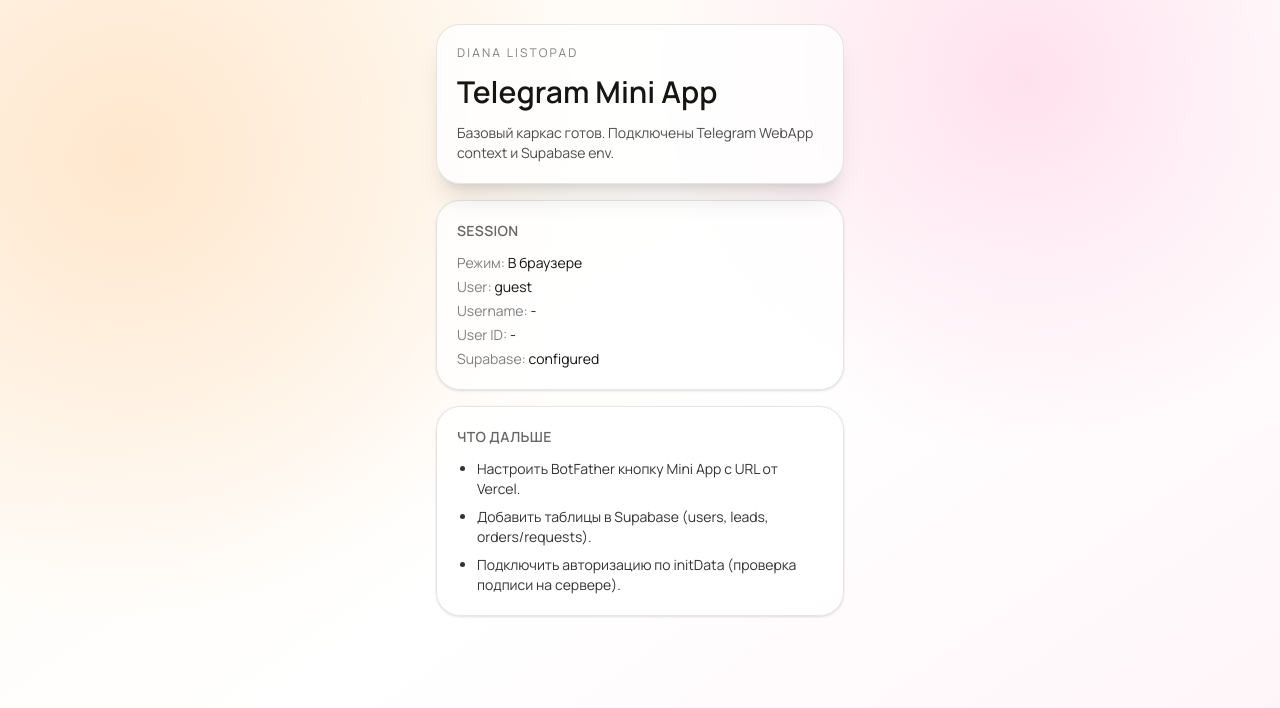
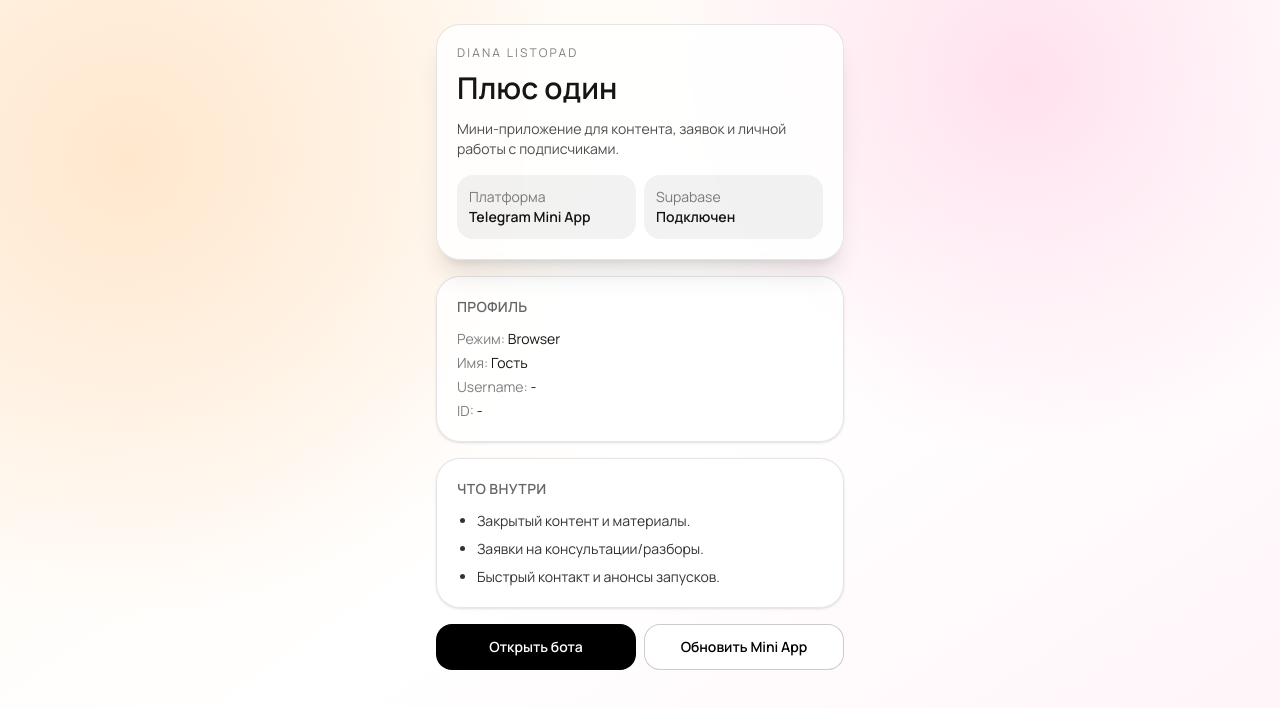
Before and after one commit to Fibonachhi/diana, a Next.js app: page / in a window 1280 px wide. Shown: the top 708 px of the page. Built offline with nearby package versions, Linux system fonts and the light colour scheme; no server answers.

Commit message:
feat: fill mini app home screen content

```diff
--- a/app/page.tsx
+++ b/app/page.tsx
@@ -12,7 +12,7 @@
 type TelegramWebApp = {
   ready: () => void;
   expand: () => void;
-  colorScheme?: "light" | "dark";
+  openTelegramLink?: (url: string) => void;
   initDataUnsafe?: {
     user?: TelegramUser;
   };
@@ -28,13 +28,12 @@
 
 function getTelegramContext() {
   if (typeof window === "undefined") {
-    return { isTelegram: false, user: null as TelegramUser | null };
+    return { isTelegram: false, user: null as TelegramUser | null, webApp: null as TelegramWebApp | null };
   }
 
-  const webApp = window.Telegram?.WebApp;
-
+  const webApp = window.Telegram?.WebApp ?? null;
   if (!webApp) {
-    return { isTelegram: false, user: null as TelegramUser | null };
+    return { isTelegram: false, user: null as TelegramUser | null, webApp: null };
   }
 
   webApp.ready();
@@ -43,51 +42,79 @@
   return {
     isTelegram: true,
     user: webApp.initDataUnsafe?.user ?? null,
+    webApp,
   };
 }
 
 export default function Home() {
-  const { isTelegram, user } = useMemo(() => getTelegramContext(), []);
+  const { isTelegram, user, webApp } = useMemo(() => getTelegramContext(), []);
+
+  const openChannel = () => {
+    const url = "https://t.me/theplus_one_bot";
+    if (webApp?.openTelegramLink) {
+      webApp.openTelegramLink(url);
+      return;
+    }
+    window.open(url, "_blank", "noopener,noreferrer");
+  };
 
   return (
     <main className="mx-auto flex min-h-screen w-full max-w-md flex-col px-5 py-6">
-      <section className="rounded-3xl border border-black/10 bg-white/80 p-5 shadow-xl backdrop-blur">
+      <section className="rounded-3xl border border-black/10 bg-white/85 p-5 shadow-xl backdrop-blur">
         <p className="text-xs uppercase tracking-[0.18em] text-black/50">Diana Listopad</p>
-        <h1 className="mt-3 text-3xl font-semibold leading-tight">Telegram Mini App</h1>
+        <h1 className="mt-2 text-3xl font-semibold leading-tight">Плюс один</h1>
         <p className="mt-3 text-sm text-black/70">
-          Базовый каркас готов. Подключены Telegram WebApp context и Supabase env.
+          Мини-приложение для контента, заявок и личной работы с подписчиками.
         </p>
-      </section>
 
-      <section className="mt-4 rounded-3xl border border-black/10 bg-white/80 p-5 shadow-sm">
-        <h2 className="text-sm font-semibold uppercase tracking-wide text-black/60">Session</h2>
-        <div className="mt-3 space-y-1 text-sm">
-          <p>
-            <span className="text-black/50">Режим:</span> {isTelegram ? "В Telegram" : "В браузере"}
-          </p>
-          <p>
-            <span className="text-black/50">User:</span> {user?.first_name ?? "guest"}
-          </p>
-          <p>
-            <span className="text-black/50">Username:</span> {user?.username ? `@${user.username}` : "-"}
-          </p>
-          <p>
-            <span className="text-black/50">User ID:</span> {user?.id ?? "-"}
-          </p>
-          <p>
-            <span className="text-black/50">Supabase:</span> {isSupabaseConfigured ? "configured" : "not configured"}
-          </p>
+        <div className="mt-4 grid grid-cols-2 gap-2 text-sm">
+          <div className="rounded-2xl bg-black/5 p-3">
+            <p className="text-black/50">Платформа</p>
+            <p className="font-semibold">Telegram Mini App</p>
+          </div>
+          <div className="rounded-2xl bg-black/5 p-3">
+            <p className="text-black/50">Supabase</p>
+            <p className="font-semibold">{isSupabaseConfigured ? "Подключен" : "Не подключен"}</p>
+          </div>
         </div>
       </section>
 
-      <section className="mt-4 rounded-3xl border border-black/10 bg-white/80 p-5 shadow-sm">
-        <h2 className="text-sm font-semibold uppercase tracking-wide text-black/60">Что дальше</h2>
+      <section className="mt-4 rounded-3xl border border-black/10 bg-white/85 p-5 shadow-sm">
+        <h2 className="text-sm font-semibold uppercase tracking-wide text-black/60">Профиль</h2>
+        <div className="mt-3 space-y-1 text-sm">
+          <p><span className="text-black/50">Режим:</span> {isTelegram ? "Telegram" : "Browser"}</p>
+          <p><span className="text-black/50">Имя:</span> {user?.first_name ?? "Гость"}</p>
+          <p><span className="text-black/50">Username:</span> {user?.username ? `@${user.username}` : "-"}</p>
+          <p><span className="text-black/50">ID:</span> {user?.id ?? "-"}</p>
+        </div>
+      </section>
+
+      <section className="mt-4 rounded-3xl border border-black/10 bg-white/85 p-5 shadow-sm">
+        <h2 className="text-sm font-semibold uppercase tracking-wide text-black/60">Что внутри</h2>
         <ul className="mt-3 list-disc space-y-2 pl-5 text-sm text-black/80">
-          <li>Настроить BotFather кнопку Mini App с URL от Vercel.</li>
-          <li>Добавить таблицы в Supabase (users, leads, orders/requests).</li>
-          <li>Подключить авторизацию по initData (проверка подписи на сервере).</li>
+          <li>Закрытый контент и материалы.</li>
+          <li>Заявки на консультации/разборы.</li>
+          <li>Быстрый контакт и анонсы запусков.</li>
         </ul>
       </section>
+
+      <div className="mt-4 grid grid-cols-2 gap-2">
+        <button
+          type="button"
+          onClick={openChannel}
+          className="rounded-2xl bg-black px-4 py-3 text-sm font-semibold text-white"
+        >
+          Открыть бота
+        </button>
+        <a
+          href="https://diana-mocha.vercel.app"
+          className="rounded-2xl border border-black/20 bg-white px-4 py-3 text-center text-sm font-semibold text-black"
+          target="_blank"
+          rel="noopener noreferrer"
+        >
+          Обновить Mini App
+        </a>
+      </div>
     </main>
   );
 }
```
Also changed, not shown: 1 other file (tests, documents, lock files or other folders).
